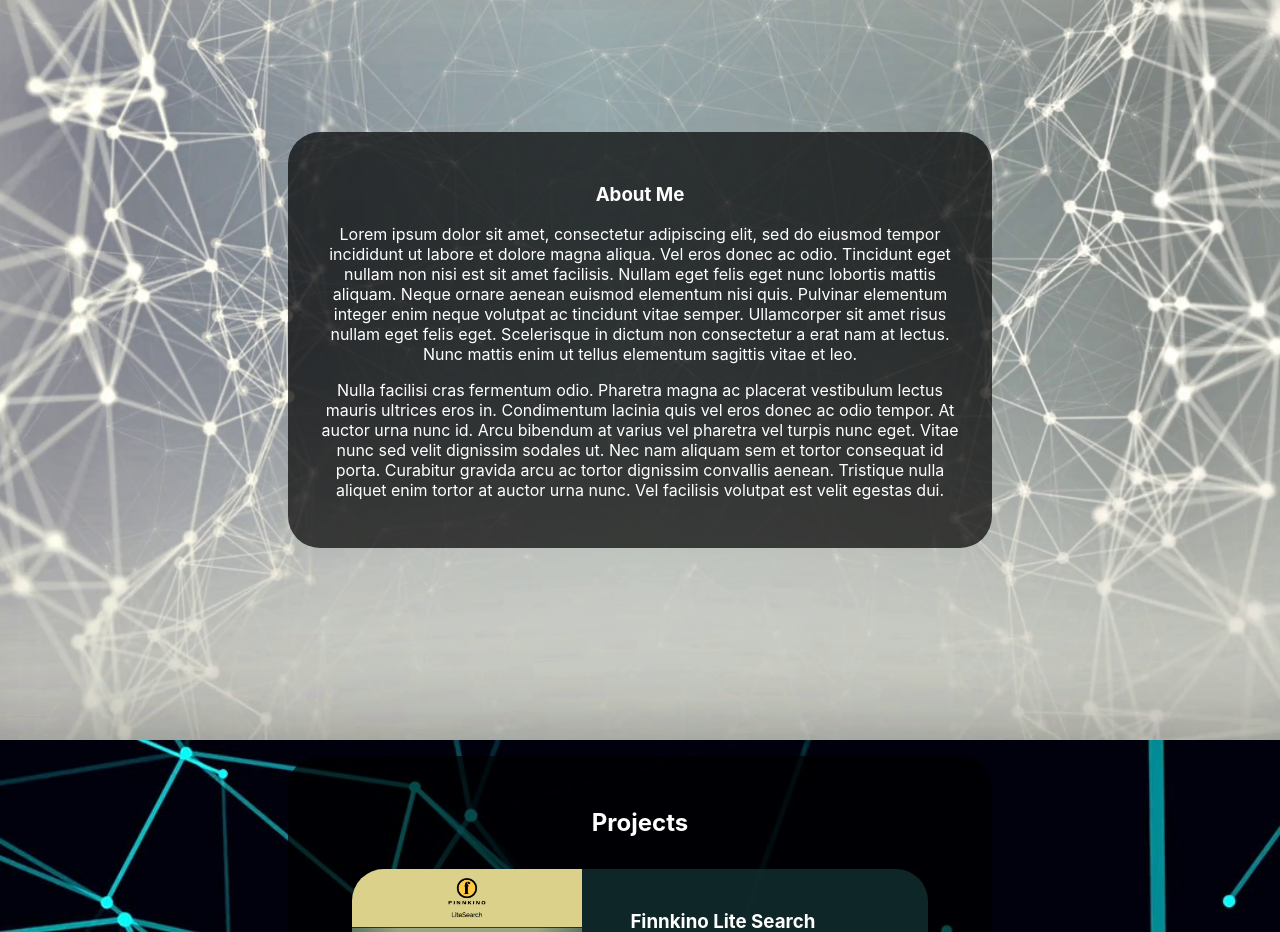
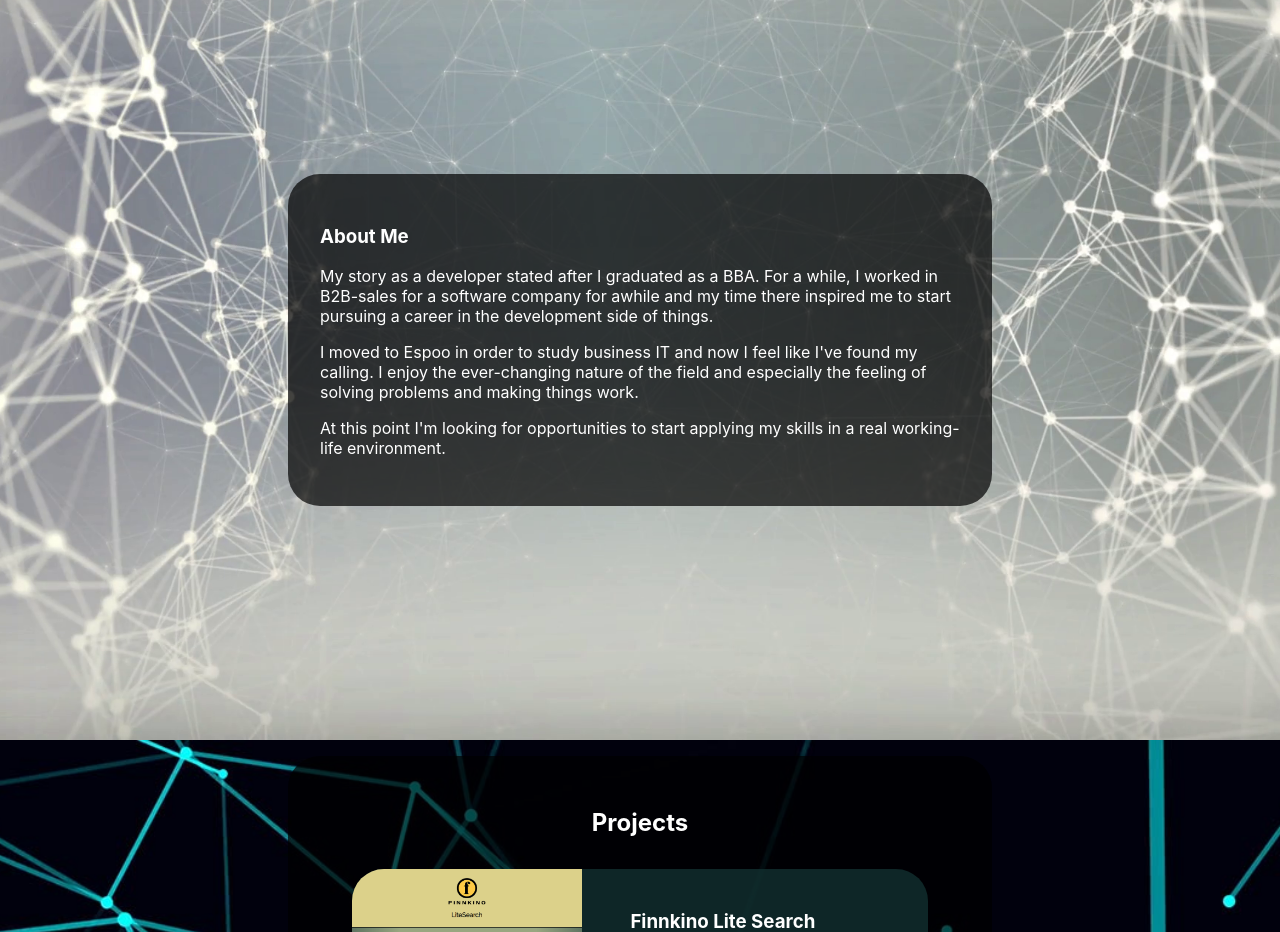
Before and after one commit to hk279/portfolio, a React (Create React App) app: page / in a window 1280 px wide. Shown: the part 860-1792 px from the top of the page. Built offline with nearby package versions, Linux system fonts and the light colour scheme.

Commit message:
Added about me -text

```diff
--- a/src/components/AboutMe.js
+++ b/src/components/AboutMe.js
@@ -4,14 +4,15 @@ import '../App.css'
 const MyStory = () => {
     return(
         <section className="about-me background">
-            <div className="content">
+            <div className="content" style={{textAlign: "left"}}>
                 <h3>About Me</h3>
                 <p>
-                    Lorem ipsum dolor sit amet, consectetur adipiscing elit, sed do eiusmod tempor incididunt ut labore et dolore magna aliqua. Vel eros donec ac odio. Tincidunt eget nullam non nisi est sit amet facilisis. Nullam eget felis eget nunc lobortis mattis aliquam. Neque ornare aenean euismod elementum nisi quis. Pulvinar elementum integer enim neque volutpat ac tincidunt vitae semper. Ullamcorper sit amet risus nullam eget felis eget. Scelerisque in dictum non consectetur a erat nam at lectus. Nunc mattis enim ut tellus elementum sagittis vitae et leo.
+                    My story as a developer stated after I graduated as a BBA. For a while, I worked in B2B-sales for a software company for awhile and my time there inspired me to start pursuing a career in the development side of things.
                 </p>
                 <p>
-                    Nulla facilisi cras fermentum odio. Pharetra magna ac placerat vestibulum lectus mauris ultrices eros in. Condimentum lacinia quis vel eros donec ac odio tempor. At auctor urna nunc id. Arcu bibendum at varius vel pharetra vel turpis nunc eget. Vitae nunc sed velit dignissim sodales ut. Nec nam aliquam sem et tortor consequat id porta. Curabitur gravida arcu ac tortor dignissim convallis aenean. Tristique nulla aliquet enim tortor at auctor urna nunc. Vel facilisis volutpat est velit egestas dui.
+                    I moved to Espoo in order to study business IT and now I feel like I've found my calling. I enjoy the ever-changing nature of the field and especially the feeling of solving problems and making things work.
                 </p>
+                <p>At this point I'm looking for opportunities to start applying my skills in a real working-life environment.</p>
             </div>
         </section>
     )
```
